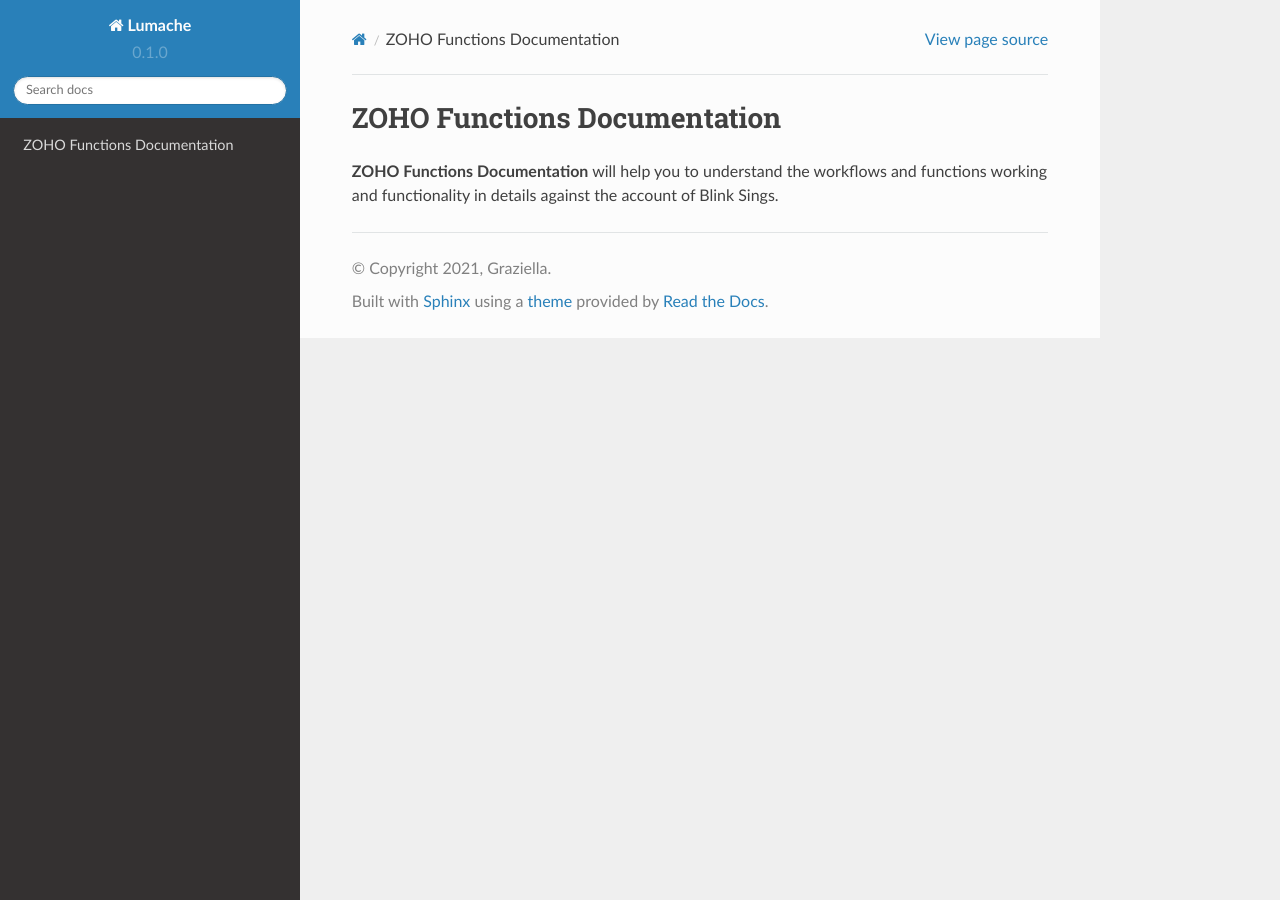
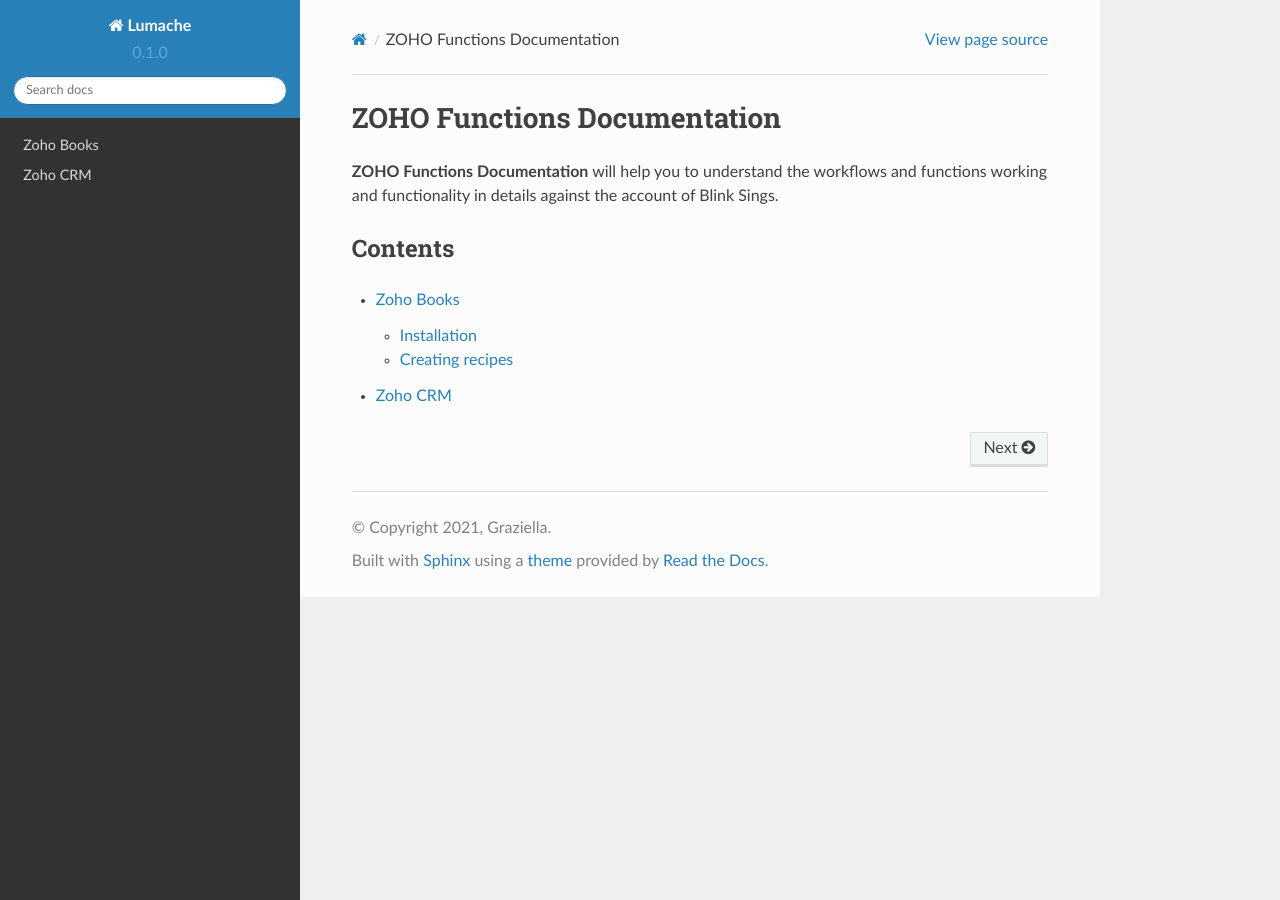
Before and after one commit to syedshahzaibshah/Functions-Documentation, a Sphinx documentation site: the page built from docs/source/index.rst, in a window 1280 px wide. Built offline with Sphinx 7.4.7 and the Read the Docs theme 2.0.0, drawn with Linux system fonts in a browser that asks for light colours.

Commit message:
Update index.rst

```diff
--- a/docs/source/index.rst
+++ b/docs/source/index.rst
@@ -2,3 +2,11 @@ ZOHO Functions Documentation
 ============================
 
 **ZOHO Functions Documentation** will help you to understand the workflows and functions working and functionality in details against the account of Blink Sings.
+
+Contents
+--------
+
+.. toctree::
+
+   Zoho Books
+   Zoho CRM
```
